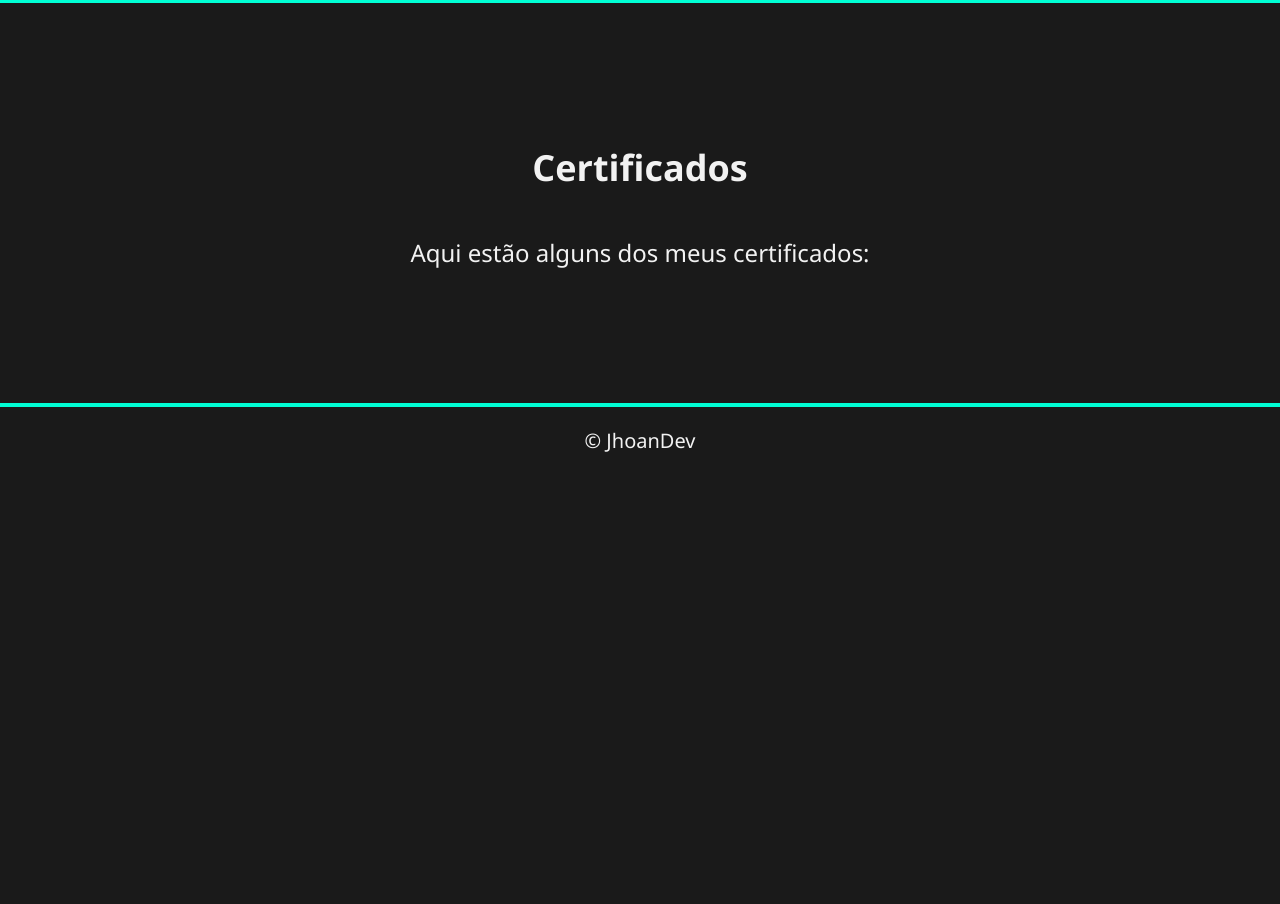
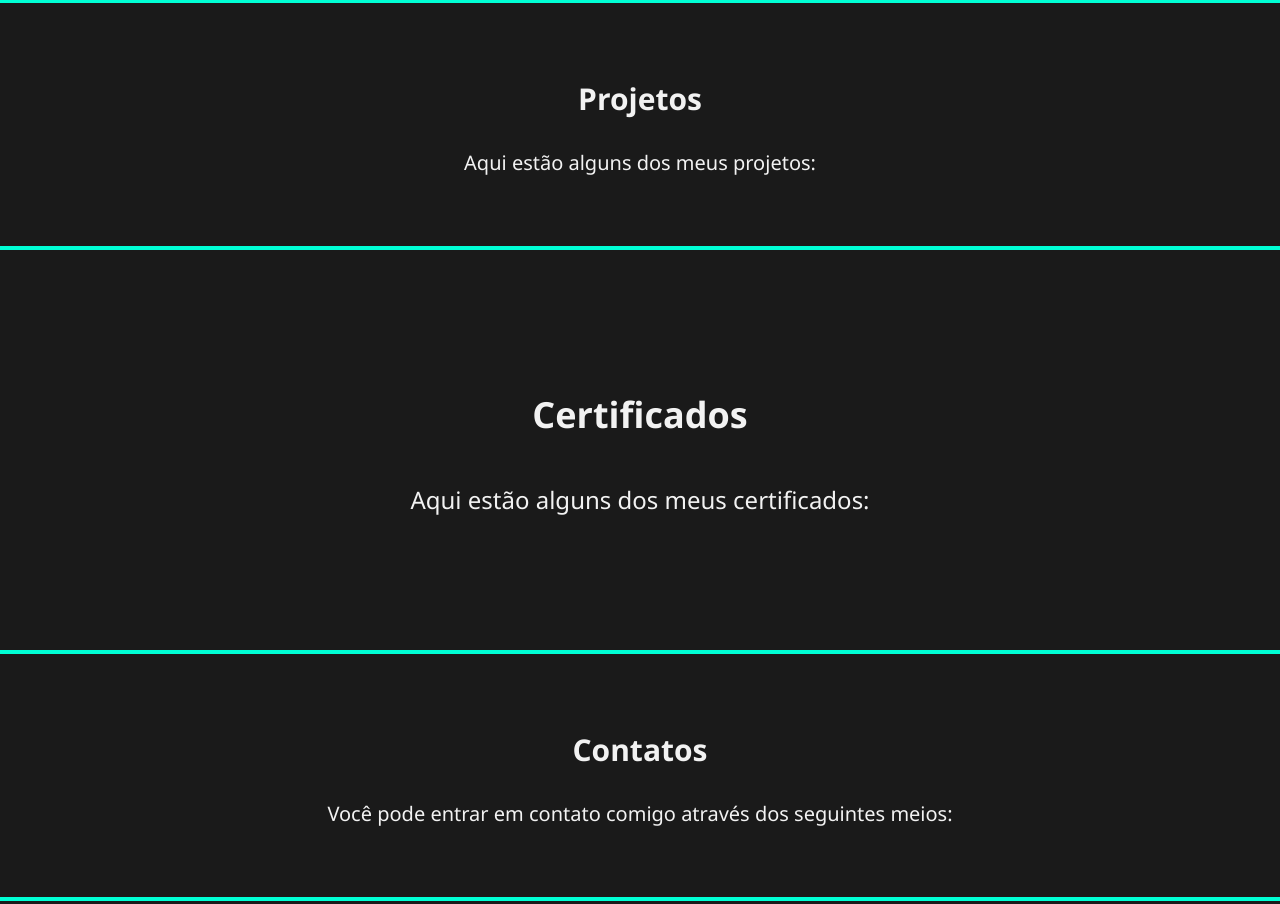
Before and after one commit to JhoanDev/Portifolio, a plain HTML site: page index.html in a window 1280 px wide. Shown: the part 1591-2495 px from the top of the page. Before the commit the page ends 2065 px from the top, so only its background shows below. Drawn offline with Linux system fonts and the light colour scheme.

Commit message:
feat: projects and contacts

```diff
--- a/index.html
+++ b/index.html
@@ -12,10 +12,10 @@
         <nav class="navbar">
             <ul>
                 <li class="nome">JhoanDev</li>
-                <li class="itensnav"><a href="#">Contato</a></li>
+                <li class="itensnav"><a href="#contacts">Contato</a></li>
                 <li class="itensnav"><a href="#certificates">Certificados</a></li>
-                <li class="itensnav"><a href="#">Projetos</a></li>
-                <li class="itensnav"><a href="#">Skills</a></li>
+                <li class="itensnav"><a href="#projects">Projetos</a></li>
+                <li class="itensnav"><a href="#skills">Skills</a></li>
                 <li class="itensnav"><a href="#about">Sobre</a></li>
                 <li class="itensnav"><a href="#home">Home</a></li>
               </ul>
@@ -96,10 +96,17 @@
                 </div>
 
         </section>
-
+        <section class="projects" id="projects">
+            <h2>Projetos</h2>
+            <p>Aqui estão alguns dos meus projetos:</p>
+        </section>
         <section class="certificates" id="certificates">
             <h2>Certificados</h2>
             <p>Aqui estão alguns dos meus certificados:</p>
+        </section>
+        <section class="contacts" id="contacts">
+            <h2>Contatos</h2>
+            <p>Você pode entrar em contato comigo através dos seguintes meios:</p>
         </section>
     </main>
     <footer>
--- a/style.css
+++ b/style.css
@@ -221,3 +221,56 @@ section {
     margin-top: 2%;
     padding: 2px;
 }
+
+.projects {
+    background-color: var(--main-black);
+    padding: 50px;
+}
+
+.projects h2 {
+    text-align: center;
+    margin-bottom: 30px;
+}
+
+.projects p {
+    text-align: center;
+}
+
+.contacts {
+    background-color: var(--main-black);
+    padding: 50px;
+}
+
+.contacts h2 {
+    text-align: center;
+    margin-bottom: 30px;
+}
+
+.contacts p {
+    text-align: center;
+}
+
+.contacts ul {
+    list-style: none;
+    padding: 0;
+    margin-top: 30px;
+    text-align: center;
+}
+
+.contacts li {
+    display: inline-block;
+    margin: 10px;
+}
+
+.contacts a {
+    text-decoration: none;
+    color: var(--main-blue);
+    font-weight: bold;
+}
+
+footer {
+    background-color: var(--main-black);
+    color: var(--main-white);
+    padding: 20px;
+    text-align: center;
+}
```
